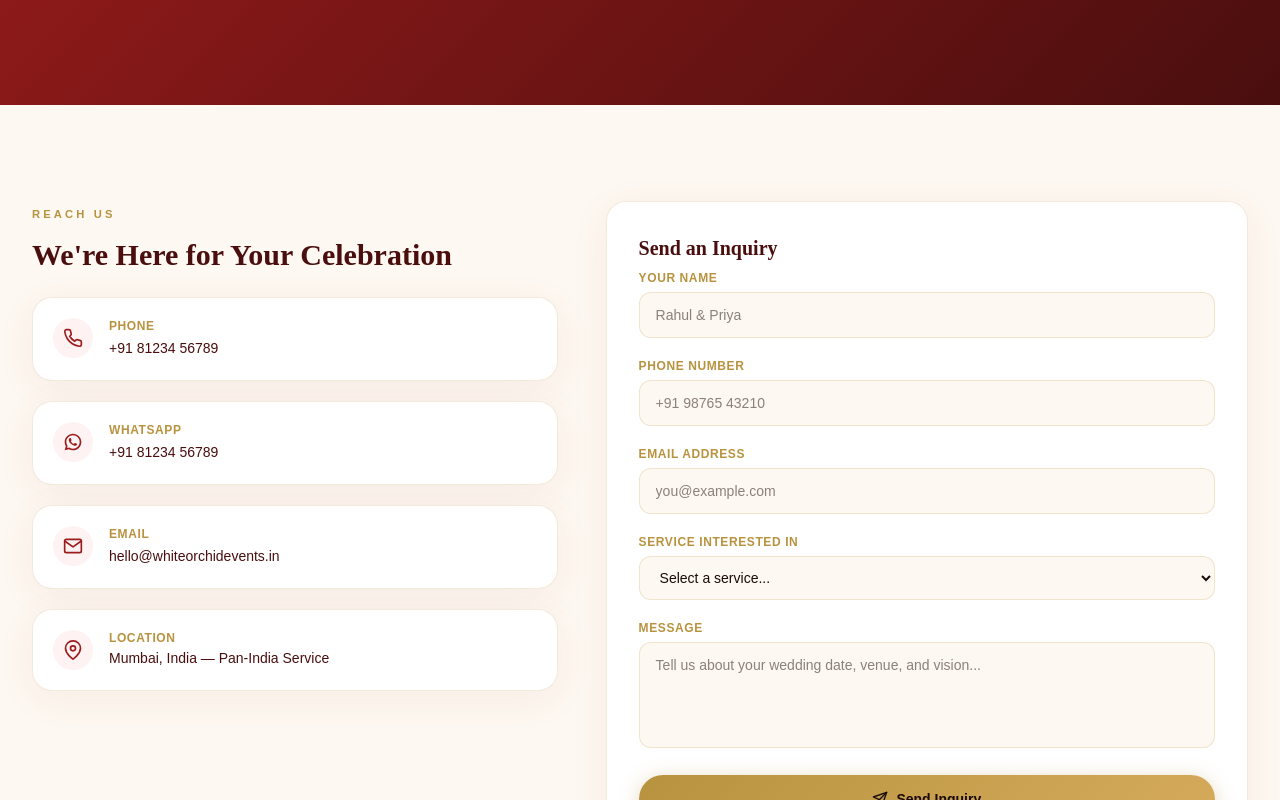
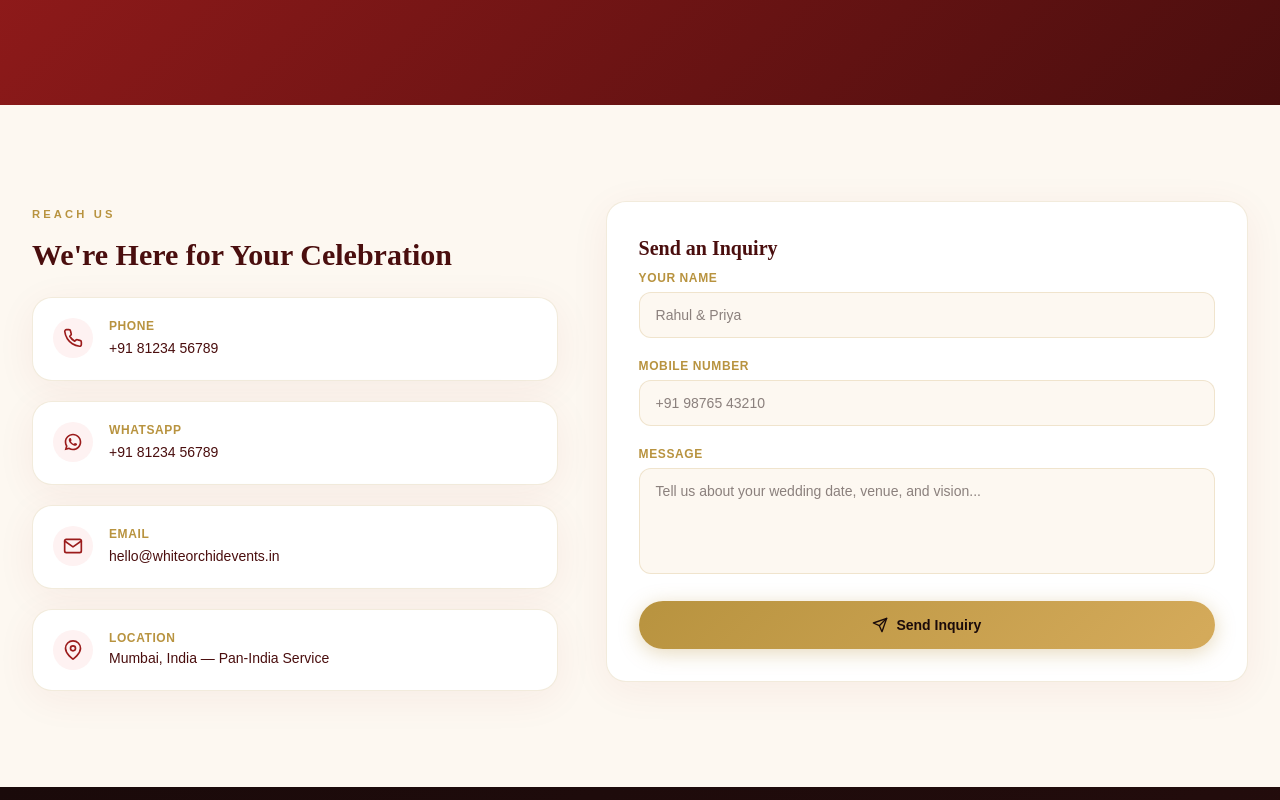
Before and after one commit to er-shubham-singh/band, a React (Vite) app in the folder wedding-premium-events/: page /contact in a window 1280 px wide. Shown: the part 358-1158 px from the top of the page. Built offline with nearby package versions, Linux system fonts and the light colour scheme.

Commit message:
add email servicess

```diff
--- a/wedding-premium-events/src/components/Hero.jsx
+++ b/wedding-premium-events/src/components/Hero.jsx
@@ -200,12 +200,9 @@ function Hero() {
                 </a>
               )}
             </div>
-          </div>
-        </div>
-      ))}
 
-      {/* Dot indicators */}
-      <div className="absolute bottom-7 flex items-center gap-2" style={{ left: '6%', zIndex: 10 }}>
+            {/* Dot indicators below buttons */}
+            <div className="mt-8 flex items-center justify-center gap-2">
               {sliderItems.map((_, index) => {
                 const isActive = activeSlide === index
                 return (
@@ -214,7 +211,6 @@ function Hero() {
                     onClick={() => setActiveSlide(index)}
                     aria-label={`Slide ${index + 1}`}
                     style={{
-                position: 'relative',
                       height: 16,
                       width: 16,
                       borderRadius: '50%',
@@ -244,6 +240,9 @@ function Hero() {
                 )
               })}
             </div>
+          </div>
+        </div>
+      ))}
 
       {/* Stats strip — bottom right */}
       <div className="absolute bottom-0 right-0 flex" style={{ zIndex: 10 }}>
--- a/wedding-premium-events/src/pages/Contact.jsx
+++ b/wedding-premium-events/src/pages/Contact.jsx
@@ -5,11 +5,35 @@ import { useState } from 'react'
 import React from 'react'
 
 function Contact() {
-  const [form, setForm] = useState({ name: '', phone: '', email: '', service: '', message: '' })
+  const [form, setForm] = useState({ name: '', mobile: '', message: '' })
   const [sent, setSent] = useState(false)
+  const [error, setError] = useState('')
 
   const handleChange = e => setForm({ ...form, [e.target.name]: e.target.value })
-  const handleSubmit = e => { e.preventDefault(); setSent(true) }
+  const handleSubmit = async e => {
+    e.preventDefault()
+    setError('')
+
+    try {
+      const res = await fetch('https://formspree.io/f/meewevwl', {
+        method: 'POST',
+        headers: { 'Content-Type': 'application/json' },
+          headers: {
+    'Content-Type': 'application/json',
+    'Accept': 'application/json'
+  },
+        body: JSON.stringify({ name: form.name, mobile: form.mobile, message: form.message })
+      })
+      if (res.ok) {
+        setSent(true)
+        setForm({ name: '', mobile: '', message: '' })
+      } else {
+        setError('Unable to send inquiry. Please try again later.')
+      }
+    } catch (err) {
+      setError('Unable to send inquiry. Please check your connection and try again.')
+    }
+  }
 
   return (
     <div className="w-full">
@@ -78,8 +102,7 @@ function Contact() {
                 </h3>
                 {[
                   { name: 'name', label: 'Your Name', type: 'text', placeholder: 'Rahul & Priya' },
-                  { name: 'phone', label: 'Phone Number', type: 'tel', placeholder: '+91 98765 43210' },
-                  { name: 'email', label: 'Email Address', type: 'email', placeholder: 'you@example.com' }
+                  { name: 'mobile', label: 'Mobile Number', type: 'tel', placeholder: '+91 98765 43210' }
                 ].map(field => (
                   <div key={field.name}>
                     <label className="block text-xs font-semibold uppercase tracking-wider mb-1.5" style={{ color: 'var(--gold)' }}>
@@ -93,23 +116,6 @@ function Contact() {
                       onBlur={e => e.target.style.borderColor = 'rgba(184,147,63,0.2)'} />
                   </div>
                 ))}
-                <div>
-                  <label className="block text-xs font-semibold uppercase tracking-wider mb-1.5" style={{ color: 'var(--gold)' }}>
-                    Service Interested In
-                  </label>
-                  <select name="service" value={form.service} onChange={handleChange}
-                    className="w-full rounded-xl px-4 py-3 text-sm outline-none transition-all"
-                    style={{ border: '1px solid rgba(184,147,63,0.2)', background: 'var(--ivory)', color: 'var(--text-dark)' }}>
-                    <option value="">Select a service...</option>
-                    <option>Wedding Band</option>
-                    <option>Punjabi Dhol</option>
-                    <option>Ghori Service</option>
-                    <option>Baggi Service</option>
-                    <option>Palki Service</option>
-                    <option>Shehnai Performance</option>
-                    <option>Full Package</option>
-                  </select>
-                </div>
                 <div>
                   <label className="block text-xs font-semibold uppercase tracking-wider mb-1.5" style={{ color: 'var(--gold)' }}>
                     Message
```
Lines whose indentation alone changed are shown as unchanged.
